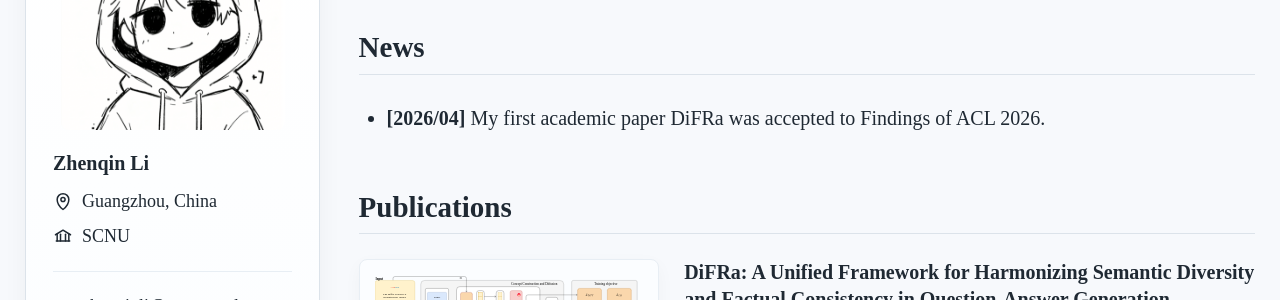
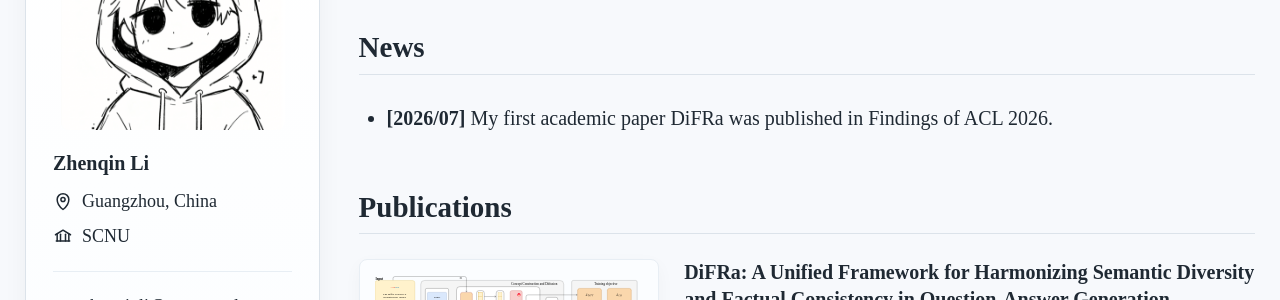
Before and after one commit to zqinli/zqinli.github.io, a Jekyll site: the page built from index.md, in a window 1280 px wide and 922 px high. Shown: the part 235-535 px from the top of the window. Built offline with Jekyll 4.4.1, drawn with Linux system fonts in a browser that asks for light colours.

Commit message:
docs: update DiFRa publication news

```diff
--- a/_data/news.yml
+++ b/_data/news.yml
@@ -1,2 +1,2 @@
-- date: "2026/04"
-  text: "My first academic paper DiFRa was accepted to Findings of ACL 2026."
+- date: "2026/07"
+  text: "My first academic paper DiFRa was published in Findings of ACL 2026."
```
